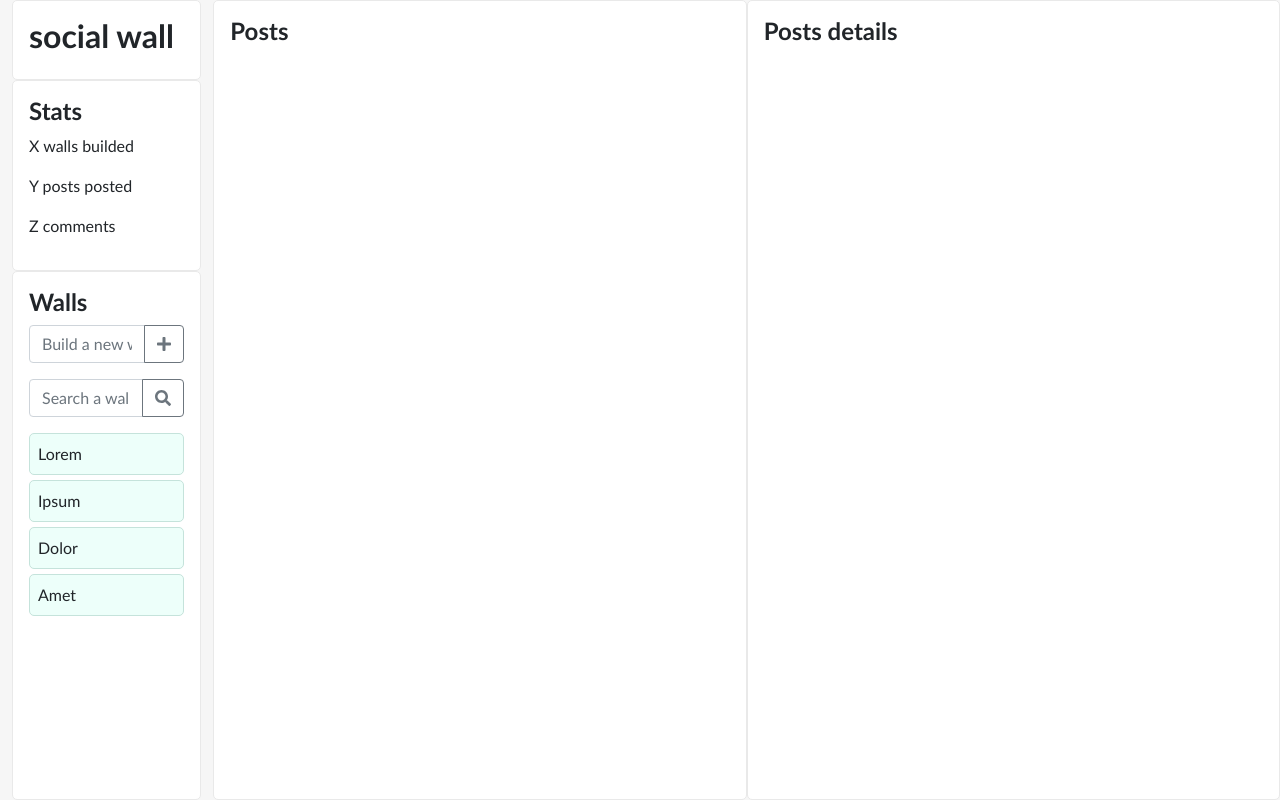
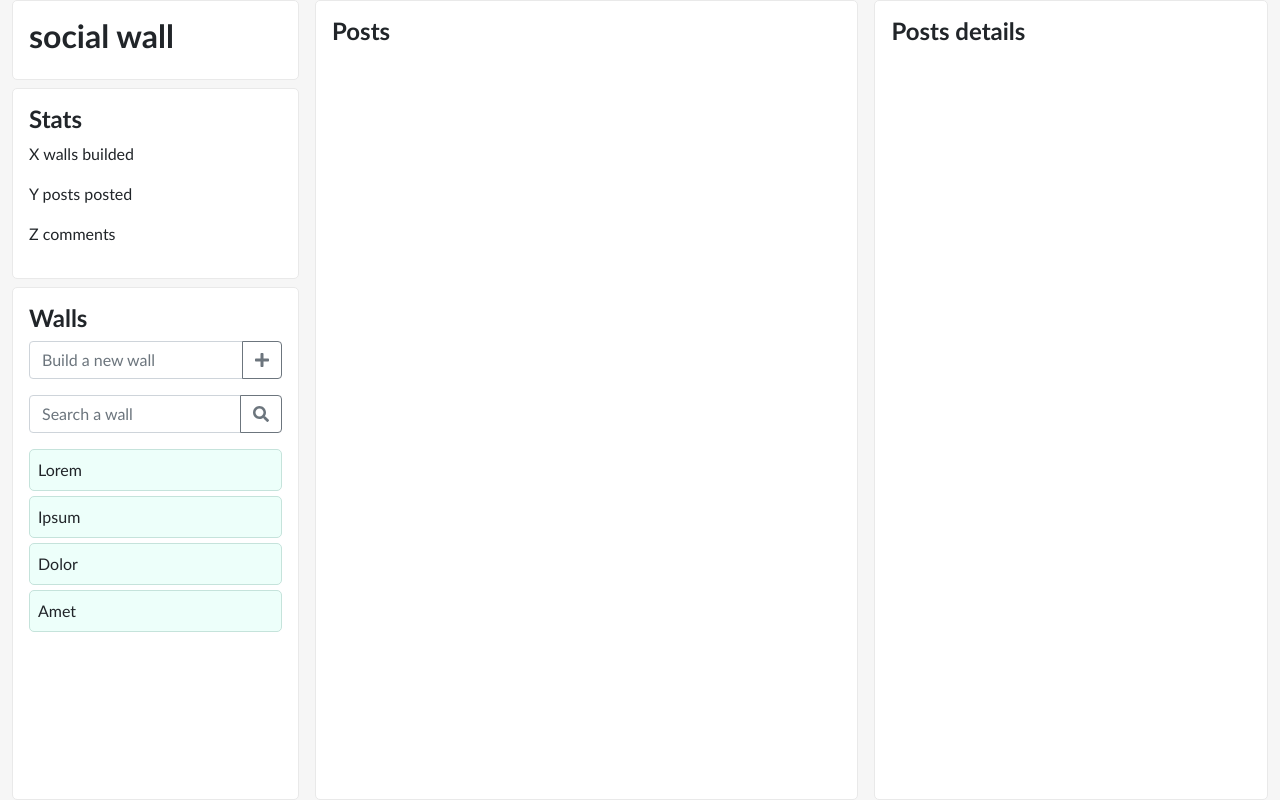
Before and after one commit to cyrilgourgouillon/social-wall-angular, an Angular app: page / in a window 1280 px wide. Built offline with nearby package versions, Linux system fonts and the light colour scheme.

Commit message:
change row to flex

```diff
--- a/src/app/app.component.html
+++ b/src/app/app.component.html
@@ -1,6 +1,6 @@
 <div class="container-fluid">
-    <div class="row">
-        <div class="col-sm-2 app-part side-bar">
+    <div class="main-container">
+        <div class="app-part side-bar-panel mg-right">
             <div class="panel title-panel">
                 <app-title></app-title>
             </div>
@@ -11,10 +11,10 @@
                 <app-walls></app-walls>
             </div>
         </div>
-        <div class="col-sm-5 app-part panel">
+        <div class="app-part panel post-panel mg-right">
             <app-posts></app-posts>
         </div>
-        <div class="col-sm-5 app-part panel">
+        <div class="app-part panel post-detail-panel">
             <app-post-detail></app-post-detail>
         </div>
     </div>
--- a/src/app/side-bar-components/walls/list/list.component.css
+++ b/src/app/side-bar-components/walls/list/list.component.css
@@ -7,6 +7,7 @@
 .wall-item {
     background: #EDFFFA;
     border: 1px solid #c5e3db;
+    cursor: pointer;
     margin-bottom: 5px;
     padding: 0.5em;
     border-radius: 5px;
--- a/src/styles.css
+++ b/src/styles.css
@@ -4,6 +4,20 @@
 body {
     background: #F6F6F6;
     font-family: 'Gill Sans', 'Gill Sans MT', Calibri, 'Trebuchet MS', sans-serif;
+}
+
+.main-container {
+    display: flex;
+    flex-direction: row;
+    justify-content: flex-start;
+}
+
+.mg-panel {
+    margin: 1em 0 1em 0;
+}
+
+.mg-right {
+    margin-right: 1em;
 }
 
 .panel {
@@ -13,19 +27,30 @@ body {
     padding: 1em;
 }
 
-.side-bar {
+.side-bar-panel {
+    flex: 0 1 auto;
     display: flex;
     flex-direction: column;
     justify-content: flex-start;
     height: 100vh;
 }
 
+.post-panel {
+    flex: 2 1 auto;
+}
+
+.post-detail-panel {
+    flex: 1 1 auto;
+}
+
 .title-panel {
     flex: 0 1 auto;
+    margin-bottom: 0.5em;
 }
 
 .stats-panel {
     flex: 0 1 auto;
+    margin-bottom: 0.5em;
 }
 
 .walls-panel {
```
